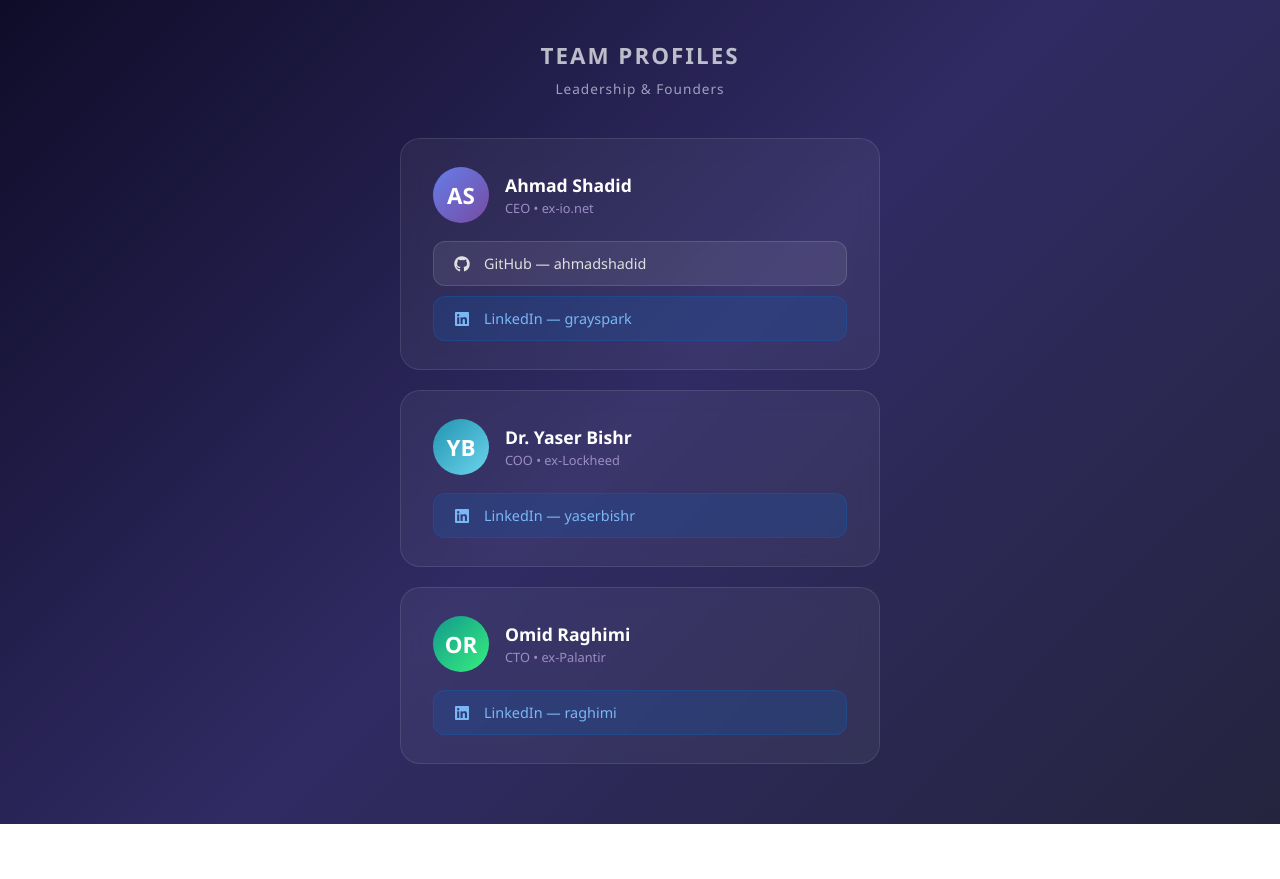
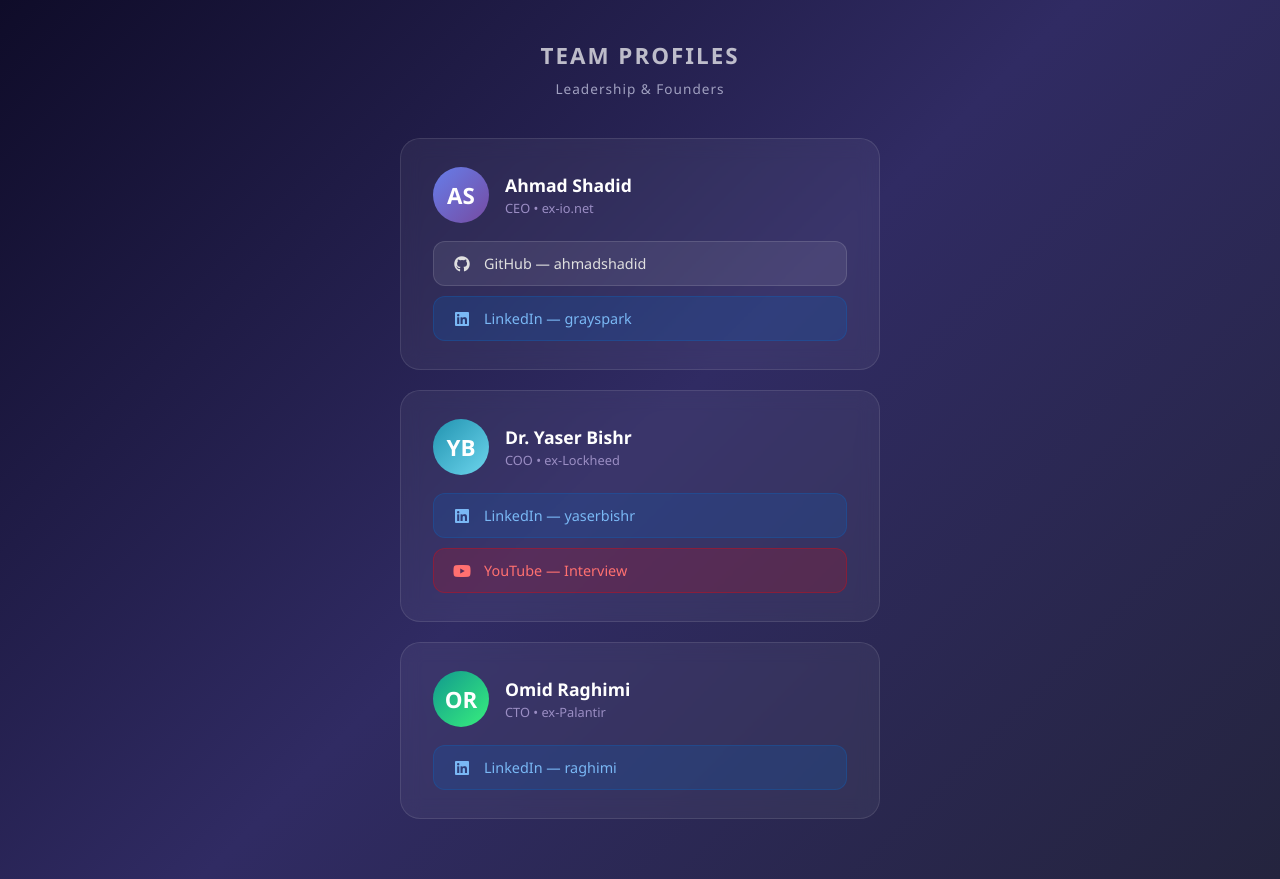
Before and after one commit to kareemyab/team-linktree, a plain HTML site: page index.html in a window 1280 px wide. Before the commit the page ends 824 px from the top, so only its background shows below. Drawn offline with Linux system fonts and the light colour scheme.

Commit message:
Add YouTube link for Dr. Yaser Bishr
Added YouTube link button for interview.

```diff
--- a/index.html
+++ b/index.html
@@ -52,6 +52,8 @@
   .link-btn.github:hover { background: rgba(255,255,255,0.15); color: #fff; }
   .link-btn.linkedin { background: rgba(10,102,194,0.2); color: #7ab8f5; border: 1px solid rgba(10,102,194,0.3); }
   .link-btn.linkedin:hover { background: rgba(10,102,194,0.35); color: #a8d0ff; }
+  .link-btn.youtube { background: rgba(255,0,0,0.15); color: #ff7070; border: 1px solid rgba(255,0,0,0.3); }
+  .link-btn.youtube:hover { background: rgba(255,0,0,0.3); color: #ffaaaa; }
   .link-btn i { font-size: 1rem; width: 20px; text-align: center; }
 </style>
 </head>
@@ -75,6 +77,7 @@
   </div>
   <div class="links">
     <a class="link-btn linkedin" href="https://www.linkedin.com/in/yaserbishr/" target="_blank"><i class="fab fa-linkedin"></i> LinkedIn &mdash; yaserbishr</a>
+    <a class="link-btn youtube" href="https://www.youtube.com/watch?v=Y1qv3aLsLWU" target="_blank"><i class="fab fa-youtube"></i> YouTube &mdash; Interview</a>
   </div>
 </div>
 <div class="card">
```
